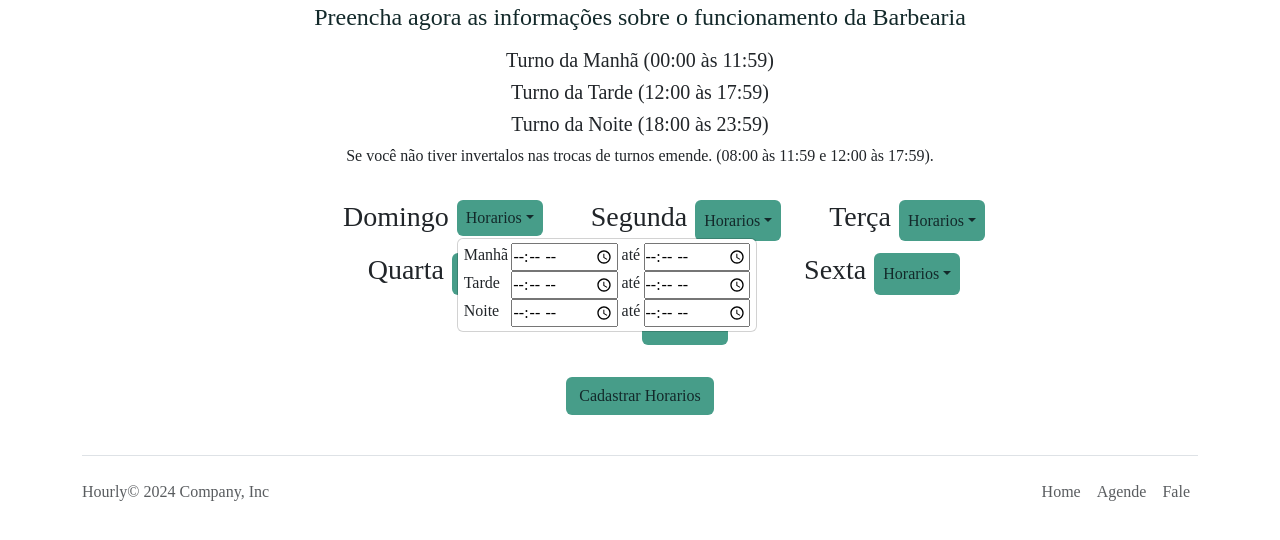
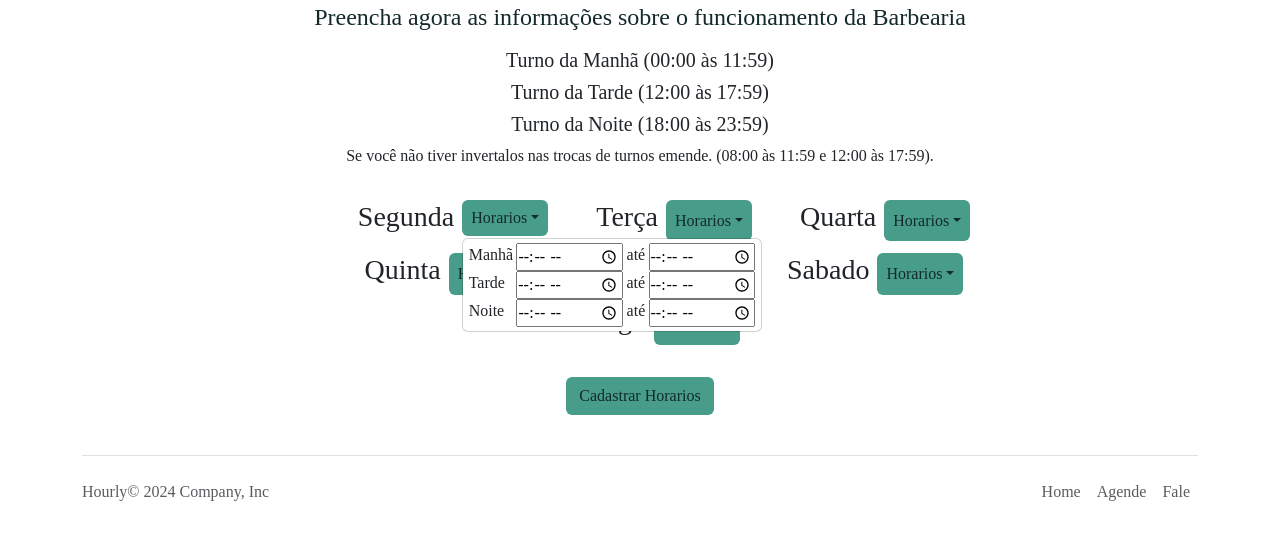
Before and after one commit to Julio-Gabriell/Hourly, a PHP site: page /hourly/Dono/cadastro_etapaTreis.php in a window 1280 px wide, after a click that opens the changed part. Shown: the part 165-705 px from the top of the page. Run offline with PHP 8.4, Linux system fonts and the light colour scheme; some web fonts are replaced.

Commit message:
Finalização dos formularios de cadastro de barbearias

```diff
--- a/Dono/cadastro_etapaTreis.php
+++ b/Dono/cadastro_etapaTreis.php
@@ -19,7 +19,7 @@ include_once "topo.php";
     <div class="d-flex flex-row gap-2 mt-2 ms-5">
       <div>
         <h3>
-          Domingo
+          Segunda
         </h3>
       </div>
       <form method="post" action="proc_etapaTreis.php" id="cadastro_etapaTreis">
@@ -30,20 +30,26 @@ include_once "topo.php";
         Horarios
       </button>
       <ul class="dropdown-menu p-1" style="width: 300px;">
-        <label class="d-flex justify-content-around"> Manhã <input type="time" name="hora_inicio_manha"
-            id="hora_inicio_manha" class=""> <span>até</span> <input type="time" name="hora_termino_manha"
-            id="hora_manha" class=""> </label>
-        <label class="d-flex justify-content-around"> Tarde <input type="time" name="hora_inicio_tarde"
-            id="hora_inicio_tarde" class="" style="margin-left: 8px;"> <span>até</span> <input type="time"
-            name="hora_termino_tarde" id="hora_tarde" class=""></label>
-        <label class="d-flex justify-content-around"> Noite <input type="time" name="hora_inicio_noite"
-            id="hora_inicio_noite" class="" style="margin-left: 9px;"> <span>até</span> <input type="time"
-            name="hora_termino_noite" id="hora_noite" class=""></label>
+        <label class="d-flex justify-content-around"> Manhã
+          <input type="time" name="hora_inicio_manha_segunda" id="hora_inicio_manha_segunda">
+            <span>até</span>
+          <input type="time" name="hora_termino_manha_segunda" id="hora_termino_manha_segunda">
+        </label>
+        <label class="d-flex justify-content-around"> Tarde
+          <input type="time" name="hora_inicio_tarde_segunda" id="hora_inicio_tarde_segunda" style="margin-left: 8px;">
+            <span>até</span>
+          <input type="time" name="hora_termino_tarde_segunda" id="hora_termino_tarde_segunda">
+          </label>
+        <label class="d-flex justify-content-around"> Noite
+          <input type="time" name="hora_inicio_noite_segunda" id="hora_inicio_noite_segunda" style="margin-left: 9px;">
+            <span>até</span>
+          <input type="time" name="hora_termino_noite_segunda" id="hora_termino_noite_segunda">
+        </label>
       </ul>
     </div>
     <div class="d-flex flex-row gap-2 mt-2 ms-5">
       <h3>
-        Segunda
+        Terça
       </h3>
       <button type="button" class="btn dropdown-toggle dropdown-toggle-split"
         style="background-color: #479D89; border: none; color: #13292A;" data-bs-toggle="dropdown"
@@ -52,21 +58,27 @@ include_once "topo.php";
         Horarios
       </button>
       <ul class="dropdown-menu p-1" style="width: 300px;">
-        <label class="d-flex justify-content-around"> Manhã <input type="time" name="hora_inicio_manha"
-            id="hora_inicio_manha" class=""> <span>até</span> <input type="time" name="hora_termino_manha"
-            id="hora_manha" class=""> </label>
-        <label class="d-flex justify-content-around"> Tarde <input type="time" name="hora_inicio_tarde"
-            id="hora_inicio_tarde" class="" style="margin-left: 8px;"> <span>até</span> <input type="time"
-            name="hora_termino_tarde" id="hora_tarde" class=""></label>
-        <label class="d-flex justify-content-around"> Noite <input type="time" name="hora_inicio_noite"
-            id="hora_inicio_noite" class="" style="margin-left: 9px;"> <span>até</span> <input type="time"
-            name="hora_termino_noite" id="hora_noite" class=""></label>
+        <label class="d-flex justify-content-around"> Manhã
+          <input type="time" name="hora_inicio_manha_terca" id="hora_inicio_manha_terca">
+            <span>até</span>
+          <input type="time" name="hora_termino_manha_terca" id="hora_termino_manha_terca">
+        </label>
+        <label class="d-flex justify-content-around"> Tarde
+          <input type="time" name="hora_inicio_tarde_terca" id="hora_inicio_tarde_terca" style="margin-left: 8px;">
+            <span>até</span>
+          <input type="time" name="hora_termino_tarde_terca" id="hora_termino_tarde_terca">
+          </label>
+        <label class="d-flex justify-content-around"> Noite
+          <input type="time" name="hora_inicio_noite_terca" id="hora_inicio_noite_terca" style="margin-left: 9px;">
+            <span>até</span>
+          <input type="time" name="hora_termino_noite_terca" id="hora_termino_noite_terca">
+        </label>
       </ul>
     </div>
     <div class="d-flex flex-row gap-2 mt-2 ms-5">
       <div>
         <h3>
-          Terça
+          Quarta
         </h3>
       </div>
       <button type="button" class="btn dropdown-toggle dropdown-toggle-split"
@@ -76,41 +88,25 @@ include_once "topo.php";
         Horarios
       </button>
       <ul class="dropdown-menu p-1" style="width: 300px;">
-        <label class="d-flex justify-content-around"> Manhã <input type="time" name="hora_inicio_manha"
-            id="hora_inicio_manha" class=""> <span>até</span> <input type="time" name="hora_termino_manha"
-            id="hora_manha" class=""> </label>
-        <label class="d-flex justify-content-around"> Tarde <input type="time" name="hora_inicio_tarde"
-            id="hora_inicio_tarde" class="" style="margin-left: 8px;"> <span>até</span> <input type="time"
-            name="hora_termino_tarde" id="hora_tarde" class=""></label>
-        <label class="d-flex justify-content-around"> Noite <input type="time" name="hora_inicio_noite"
-            id="hora_inicio_noite" class="" style="margin-left: 9px;"> <span>até</span> <input type="time"
-            name="hora_termino_noite" id="hora_noite" class=""></label>
+        <label class="d-flex justify-content-around"> Manhã
+          <input type="time" name="hora_inicio_manha_quarta" id="hora_inicio_manha_quarta">
+            <span>até</span>
+          <input type="time" name="hora_termino_manha_quarta" id="hora_termino_manha_quarta">
+        </label>
+        <label class="d-flex justify-content-around"> Tarde
+          <input type="time" name="hora_inicio_tarde_quarta" id="hora_inicio_tarde_quarta" style="margin-left: 8px;">
+            <span>até</span>
+          <input type="time" name="hora_termino_tarde_quarta" id="hora_termino_tarde_quarta">
+          </label>
+        <label class="d-flex justify-content-around"> Noite
+          <input type="time" name="hora_inicio_noite_quarta" id="hora_inicio_noite_quarta" style="margin-left: 9px;">
+            <span>até</span>
+          <input type="time" name="hora_termino_noite_quarta" id="hora_termino_noite_quarta">
+        </label>
       </ul>
     </div>
     </div>
     <div class="d-flex justify-content-center align-items-center mt-1">
-    <div class="d-flex flex-row gap-2 mt-2 ms-5">
-      <h3>
-        Quarta
-      </h3>
-      <button type="button" class="btn dropdown-toggle dropdown-toggle-split"
-        style="background-color: #479D89; border: none; color: #13292A;" data-bs-toggle="dropdown"
-        aria-expanded="false">
-        <span class="visually-hidden">Toggle Dropdown</span>
-        Horarios
-      </button>
-      <ul class="dropdown-menu p-1" style="width: 300px;">
-        <label class="d-flex justify-content-around"> Manhã <input type="time" name="hora_inicio_manha"
-            id="hora_inicio_manha" class=""> <span>até</span> <input type="time" name="hora_termino_manha"
-            id="hora_manha" class=""> </label>
-        <label class="d-flex justify-content-around"> Tarde <input type="time" name="hora_inicio_tarde"
-            id="hora_inicio_tarde" class="" style="margin-left: 8px;"> <span>até</span> <input type="time"
-            name="hora_termino_tarde" id="hora_tarde" class=""></label>
-        <label class="d-flex justify-content-around"> Noite <input type="time" name="hora_inicio_noite"
-            id="hora_inicio_noite" class="" style="margin-left: 9px;"> <span>até</span> <input type="time"
-            name="hora_termino_noite" id="hora_noite" class=""></label>
-      </ul>
-    </div>
     <div class="d-flex flex-row gap-2 mt-2 ms-5">
       <h3>
         Quinta
@@ -122,15 +118,21 @@ include_once "topo.php";
         Horarios
       </button>
       <ul class="dropdown-menu p-1" style="width: 300px;">
-        <label class="d-flex justify-content-around"> Manhã <input type="time" name="hora_inicio_manha"
-            id="hora_inicio_manha" class=""> <span>até</span> <input type="time" name="hora_termino_manha"
-            id="hora_manha" class=""> </label>
-        <label class="d-flex justify-content-around"> Tarde <input type="time" name="hora_inicio_tarde"
-            id="hora_inicio_tarde" class="" style="margin-left: 8px;"> <span>até</span> <input type="time"
-            name="hora_termino_tarde" id="hora_tarde" class=""></label>
-        <label class="d-flex justify-content-around"> Noite <input type="time" name="hora_inicio_noite"
-            id="hora_inicio_noite" class="" style="margin-left: 9px;"> <span>até</span> <input type="time"
-            name="hora_termino_noite" id="hora_noite" class=""></label>
+        <label class="d-flex justify-content-around"> Manhã
+          <input type="time" name="hora_inicio_manha_quinta" id="hora_inicio_manha_quinta">
+            <span>até</span>
+          <input type="time" name="hora_termino_manha_quinta" id="hora_termino_manha_quinta">
+        </label>
+        <label class="d-flex justify-content-around"> Tarde
+          <input type="time" name="hora_inicio_tarde_quinta" id="hora_inicio_tarde_quinta" style="margin-left: 8px;">
+            <span>até</span>
+          <input type="time" name="hora_termino_tarde_quinta" id="hora_termino_tarde_quinta">
+          </label>
+        <label class="d-flex justify-content-around"> Noite
+          <input type="time" name="hora_inicio_noite_quinta" id="hora_inicio_noite_quinta" style="margin-left: 9px;">
+            <span>até</span>
+          <input type="time" name="hora_termino_noite_quinta" id="hora_termino_noite_quinta">
+        </label>
       </ul>
     </div>
     <div class="d-flex flex-row gap-2 mt-2 ms-5">
@@ -144,19 +146,24 @@ include_once "topo.php";
         Horarios
       </button>
       <ul class="dropdown-menu p-1" style="width: 300px;">
-        <label class="d-flex justify-content-around"> Manhã <input type="time" name="hora_inicio_manha"
-            id="hora_inicio_manha" class=""> <span>até</span> <input type="time" name="hora_termino_manha"
-            id="hora_manha" class=""> </label>
-        <label class="d-flex justify-content-around"> Tarde <input type="time" name="hora_inicio_tarde"
-            id="hora_inicio_tarde" class="" style="margin-left: 8px;"> <span>até</span> <input type="time"
-            name="hora_termino_tarde" id="hora_tarde" class=""></label>
-        <label class="d-flex justify-content-around"> Noite <input type="time" name="hora_inicio_noite"
-            id="hora_inicio_noite" class="" style="margin-left: 9px;"> <span>até</span> <input type="time"
-            name="hora_termino_noite" id="hora_noite" class=""></label>
+        <label class="d-flex justify-content-around"> Manhã
+          <input type="time" name="hora_inicio_manha_sexta" id="hora_inicio_manha_sexta">
+            <span>até</span>
+          <input type="time" name="hora_termino_manha_sexta" id="hora_termino_manha_sexta">
+        </label>
+        <label class="d-flex justify-content-around"> Tarde
+          <input type="time" name="hora_inicio_tarde_sexta" id="hora_inicio_tarde_sexta" style="margin-left: 8px;">
+            <span>até</span>
+          <input type="time" name="hora_termino_tarde_sexta" id="hora_termino_tarde_sexta">
+          </label>
+        <label class="d-flex justify-content-around"> Noite
+          <input type="time" name="hora_inicio_noite_sexta" id="hora_inicio_noite_sexta" style="margin-left: 9px;">
+            <span>até</span>
+          <input type="time" name="hora_termino_noite_sexta" id="hora_termino_noite_sexta">
+        </label>
       </ul>
     </div>
-    </div>
-    <div class="d-flex flex-row gap-2 mt-2  justify-content-center">
+    <div class="d-flex flex-row gap-2 mt-2 ms-5">
       <h3>
         Sabado
       </h3>
@@ -167,15 +174,50 @@ include_once "topo.php";
         Horarios
       </button>
       <ul class="dropdown-menu p-1" style="width: 300px;">
-        <label class="d-flex justify-content-around"> Manhã <input type="time" name="hora_inicio_manha"
-            id="hora_inicio_manha" class=""> <span>até</span> <input type="time" name="hora_termino_manha"
-            id="hora_manha" class=""> </label>
-        <label class="d-flex justify-content-around"> Tarde <input type="time" name="hora_inicio_tarde"
-            id="hora_inicio_tarde" class="" style="margin-left: 8px;"> <span>até</span> <input type="time"
-            name="hora_termino_tarde" id="hora_tarde" class=""></label>
-        <label class="d-flex justify-content-around"> Noite <input type="time" name="hora_inicio_noite"
-            id="hora_inicio_noite" class="" style="margin-left: 9px;"> <span>até</span> <input type="time"
-            name="hora_termino_noite" id="hora_noite" class=""></label>
+        <label class="d-flex justify-content-around"> Manhã
+          <input type="time" name="hora_inicio_manha_sabado" id="hora_inicio_manha_sabado">
+            <span>até</span>
+          <input type="time" name="hora_termino_manha_sabado" id="hora_termino_manha_sabado">
+        </label>
+        <label class="d-flex justify-content-around"> Tarde
+          <input type="time" name="hora_inicio_tarde_sabado" id="hora_inicio_tarde_sabado" style="margin-left: 8px;">
+            <span>até</span>
+          <input type="time" name="hora_termino_tarde_sabado" id="hora_termino_tarde_sabado">
+          </label>
+        <label class="d-flex justify-content-around"> Noite
+          <input type="time" name="hora_inicio_noite_sabado" id="hora_inicio_noite_sabado" style="margin-left: 9px;">
+            <span>até</span>
+          <input type="time" name="hora_termino_noite_sabado" id="hora_termino_noite_sabado">
+        </label>
+      </ul>
+    </div>
+    </div>
+    <div class="d-flex flex-row gap-2 mt-2  justify-content-center">
+      <h3>
+        Domingo
+      </h3>
+      <button type="button" class="btn dropdown-toggle dropdown-toggle-split"
+        style="background-color: #479D89; border: none; color: #13292A;" data-bs-toggle="dropdown"
+        aria-expanded="false">
+        <span class="visually-hidden">Toggle Dropdown</span>
+        Horarios
+      </button>
+      <ul class="dropdown-menu p-1" style="width: 300px;">
+        <label class="d-flex justify-content-around"> Manhã
+          <input type="time" name="hora_inicio_manha_domingo" id="hora_inicio_manha_domingo">
+            <span>até</span>
+          <input type="time" name="hora_termino_manha_domingo" id="hora_termino_manha_domingo">
+        </label>
+        <label class="d-flex justify-content-around"> Tarde
+          <input type="time" name="hora_inicio_tarde_domingo" id="hora_inicio_tarde_domingo" style="margin-left: 8px;">
+            <span>até</span>
+          <input type="time" name="hora_termino_tarde_domingo" id="hora_termino_tarde_domingo">
+          </label>
+        <label class="d-flex justify-content-around"> Noite
+          <input type="time" name="hora_inicio_noite_domingo" id="hora_inicio_noite_domingo" style="margin-left: 9px;">
+            <span>até</span>
+          <input type="time" name="hora_termino_noite_domingo" id="hora_termino_noite_domingo">
+        </label>
       </ul>
     </div>
   </div>
```
Also changed, not shown: Dono/proc_cadastroFinal.php (added, +34 -0 lines), Dono/proc_etapaTreis.php (+19 -15 lines), Dono/proc_etapaUm.php (+5 -5 lines).
